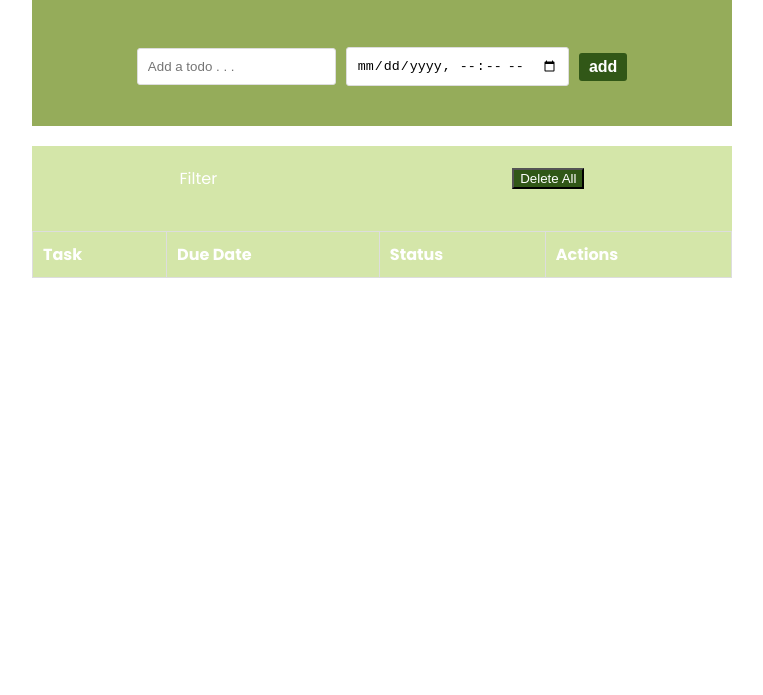
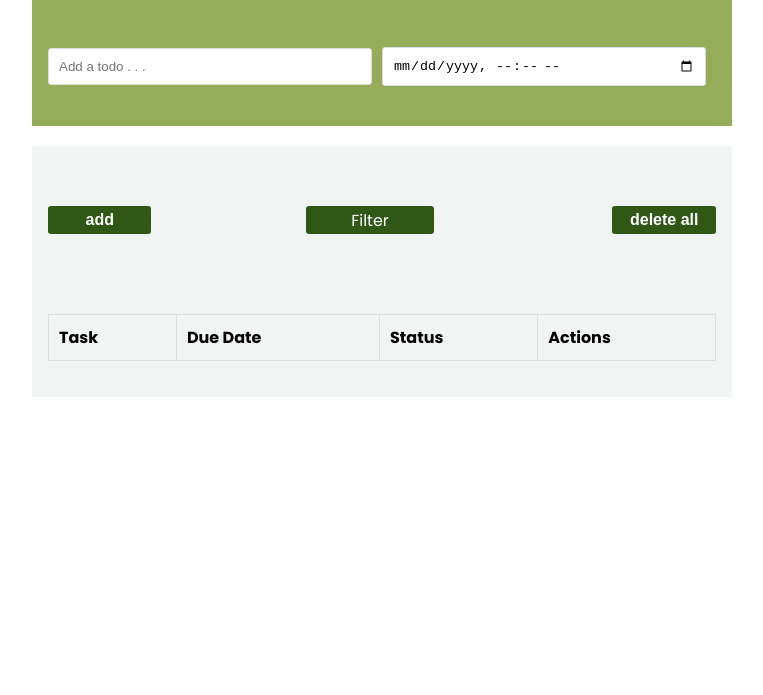
Before and after one commit to Sye-5pace/Interactive_Todo-gtp-lab2, a website built with Vite: page index.html in a window 1280 px wide. Shown: the part 125-820 px from the top of the page, without its empty margins (258-1021 px from the left). Built offline with nearby package versions, Linux system fonts and the light colour scheme.

Commit message:
update ui

```diff
--- a/index.html
+++ b/index.html
@@ -16,14 +16,15 @@
     <section class="input-section">
       <input id="todoName" type="text" placeholder="Add a todo . . ." />
       <input id="todoDueDate" type="datetime-local" />
-      <button id="addBtn">
-        <p class="bx bx-plus bx-sm">add</p>
-      </button>
     </section>
     <div id="error-alert" class="alert-message">Fill in todo</div>
   </header>
   <main>
     <div class="todos-filter">
+      <div class="first-filter">
+        <button id="addBtn">
+          <p class="bx bx-plus bx-sm">add</p>
+        </button>
         <div class="dropdown">
           <label for="filter-select" class="btn m-1">Filter</label>
           <select id="filter-select">
@@ -33,12 +34,13 @@
             <option value="time and date">Time and date</option>
           </select>
         </div>
+      </div>
       <button id="delete-all" class="btn btn-secondary delete-all-btn">
-        Delete All
+        <p>delete all</p>
       </button>
     </div>
 
-    <table class="table w-full">
+    <table class="table ">
       <thead>
         <tr>
           <th>Task</th>
--- a/style.scss
+++ b/style.scss
@@ -1,12 +1,17 @@
 $primary-color: #ffffff;
 $font-family: 'Poppins', sans-serif;
 
+*{
+  margin: 0;
+  padding: 0;
+  box-sizing: border-box;
+  width: 100%;
+}
 
 
 body {
   font-family: $font-family;
-  margin: 0;
-  padding: 0;
+  min-height: 100vh;
   *{
     margin: 20px auto;
     max-width: 700px;
@@ -14,8 +19,18 @@ body {
 }
 
 main{
-  background-color: #d4e6a9;
-  color: #fff
+  margin-top: 0;
+  background-color: #f0f5f4;
+  color: #000;
+  padding: 0rem 1rem;
+  padding-bottom: 1rem;
+
+  .first-filter{
+    display: flex;
+    flex-direction: row;
+    align-items: center;
+    gap: 0;
+  }
 }
 
 
@@ -23,10 +38,8 @@ main{
 header {
   display: flex;
   flex-direction: column;
-  // justify-content: space-between;
   background-color: #95ac5a;
-  // width: 100%;
-  // margin-bottom: 10px;
+  padding: 0 1rem;
 
   h1 {
     font-family: $font-family;
@@ -37,11 +50,15 @@ header {
   }
 
   #error-alert {
-    color: #fff;
+    color: #ffffff;
+    background-color: #ddd;
     padding: 5px;
+    width: 8rem;
     border-radius: 3px;
     display: none;
   }
+
+
 }
 
 .input-section {
@@ -56,12 +73,15 @@ header {
     margin-right: 10px;
   }
 
-  button {
+
+}
+
+#addBtn{
   height: 1.75rem;
   display: flex;
   align-items: center;
   justify-content: center;
-    width: 3rem;
+  width: 8rem;
   border: none;
   border-radius: 3px;
   background-color: rgb(49, 87, 23);
@@ -73,20 +93,29 @@ header {
     font-weight: bold;
   }
 }
-}
 
 
 
 .todos-filter {
   display: flex;
-  justify-content: space-between;
   align-items: center;
+  gap: 1.5rem;
   margin-bottom: 20px;
 
   .dropdown {
     position: relative;
 
     label {
+      background-color: rgb(49, 87, 23);
+      height: 1.75rem;
+      display: flex;
+      align-items: center;
+      justify-content: center;
+      width: 8rem;
+      border: none;
+      border-radius: 3px;
+      color: #fff;
+      background-color: rgb(49, 87, 23);
       cursor: pointer;
     }
 
@@ -96,17 +125,28 @@ header {
       left: 0;
       padding: 10px;
       background-color: #fff;
-      border: 1px solid #ddd;
       border-radius: 3px;
-      box-shadow: 0 2px 5px rgba(0, 0, 0, 0.1);
+      background-color:  rgba(22, 20, 20, 0.1);
       display: none;
     }
   }
 
   #delete-all {
+    height: 1.75rem;
+    display: flex;
+    align-items: center;
+    justify-content: center;
+    width: 8rem;
+    border: none;
+    border-radius: 3px;
     background-color: rgb(49, 87, 23);
+    cursor: pointer;
+
+    p {
       color: #fff;
-    cursor: pointer;
+      font-size: 1rem;
+      font-weight: bold;
+    }
   }
 }
 
@@ -116,6 +156,7 @@ table {
 
   th,
   td {
+    width:auto;
     padding: 10px;
     border: 1px solid #ddd;
   }
--- a/todoHelpers.js
+++ b/todoHelpers.js
@@ -41,10 +41,10 @@ const displayTodos = (data = []) => {
             <td>${todo.name}</td>
             <td>${new Date(todo.dueDate).toLocaleString()}</td>
             <td>${todo.completed ? 'Completed' : 'Pending'}</td>
-            <td>
-                <button onclick="toggleCompleted(${index})">Mark as done</button>
-                <button onclick="deleteTodo(${index})">Delete</button>
-                <button onclick="editTodo(${index})">Edit</button>
+            <td style="display:flex, ">
+                <img src="./images/checkmark.png" onclick="deleteTodo(${index})"  style="cursor: pointer; width: 20px; height: 20px;"/>
+                <img src="./images/delete_8847462.png" onclick="deleteTodo(${index})"  style="cursor: pointer; width: 20px; height: 20px;"/>
+                <img src="./images/pen_211744.png" onclick="editTodo(${index})"  style="cursor: pointer; width: 20px; height: 20px;"/>
             </td>
         `;
         todoTable.appendChild(todoRow);
```
Also changed, not shown: images/checkmark.png (added), images/delete_8847462.png (added), images/notepad_8733632.png (added), images/pen_211744.png (added). Lines whose indentation alone changed are shown as unchanged.
